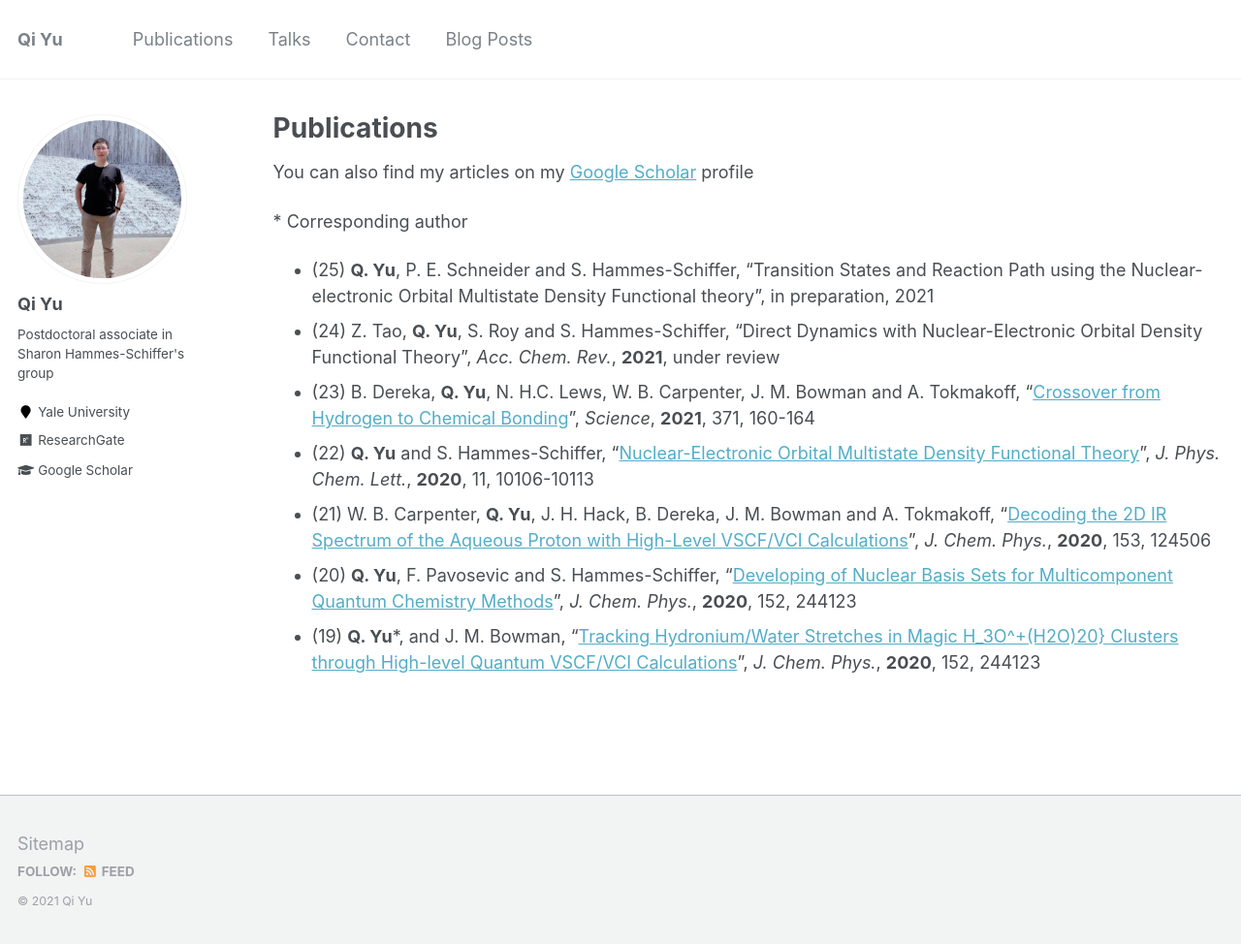
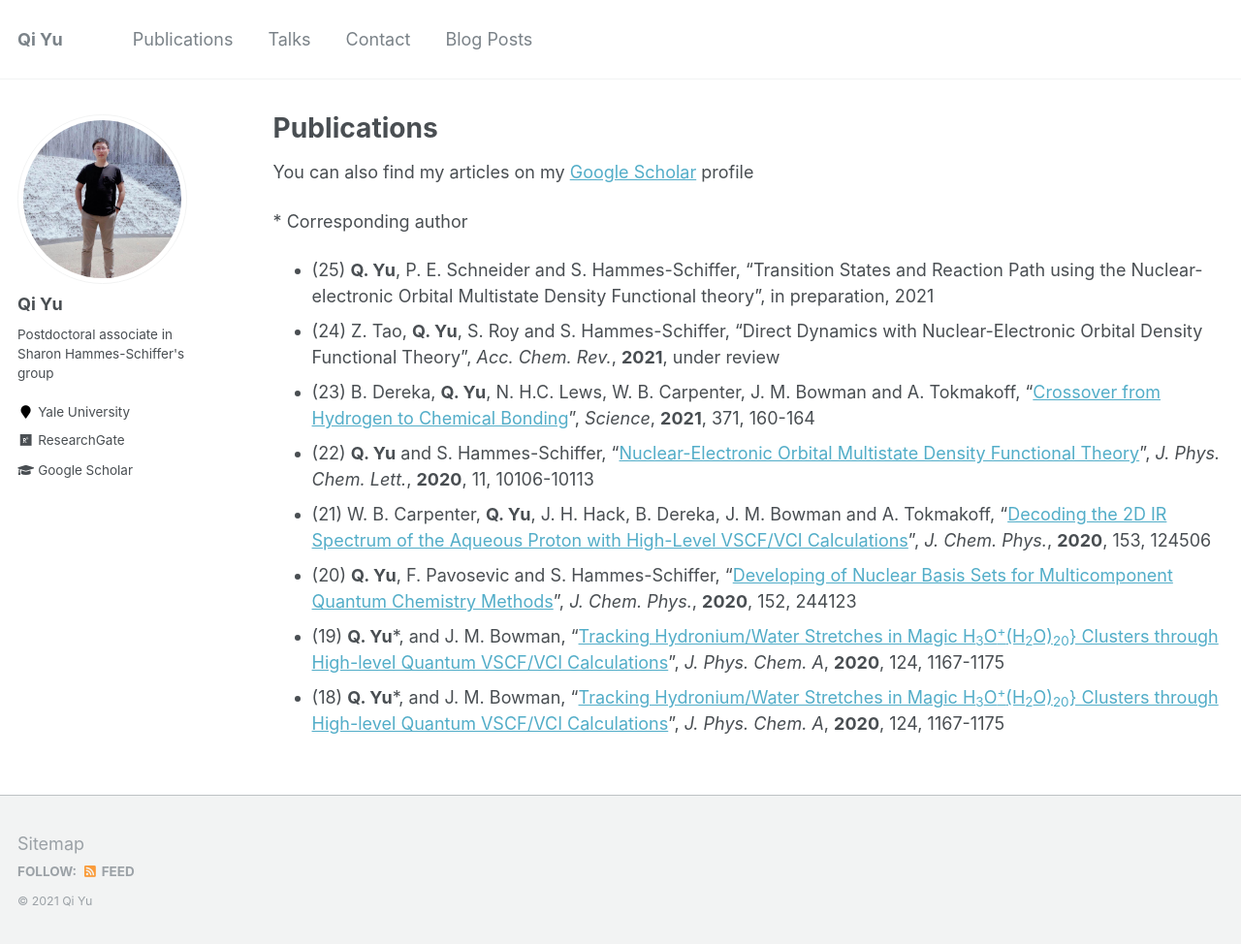
Before and after one commit to qiyuchem/qiyuchem.github.io, a Jekyll site: the page built from _pages/publications.md, in a window 1280 px wide and 976 px high. Shown: the whole window at 97% size. Built offline with Jekyll 4.4.1, drawn with Linux system fonts in a browser that asks for light colours.

Commit message:
Update publications.md

```diff
--- a/_pages/publications.md
+++ b/_pages/publications.md
@@ -14,4 +14,5 @@ You can also find my articles on my [Google Scholar](https://scholar.google.com/
 * (22) **Q. Yu** and S. Hammes-Schiffer, "[Nuclear-Electronic Orbital Multistate Density Functional Theory](https://pubs.acs.org/doi/10.1021/acs.jpclett.0c02923)", *J. Phys. Chem. Lett.*, **2020**, 11, 10106-10113
 * (21) W. B. Carpenter, **Q. Yu**, J. H. Hack, B. Dereka, J. M. Bowman and A. Tokmakoff, "[Decoding the 2D IR Spectrum of the Aqueous Proton with High-Level VSCF/VCI Calculations](https://aip.scitation.org/doi/10.1063/5.0020279)", *J. Chem. Phys.*, **2020**, 153, 124506
 * (20)  **Q. Yu**, F. Pavosevic and S. Hammes-Schiffer, "[Developing of Nuclear Basis Sets for Multicomponent Quantum Chemistry Methods](https://aip.scitation.org/doi/full/10.1063/5.0009233)", *J. Chem. Phys.*, **2020**, 152, 244123
-* (19)  **Q. Yu**\*, and J. M. Bowman, "[Tracking Hydronium/Water Stretches in Magic H_3O^+(H2O)20} Clusters through High-level Quantum VSCF/VCI Calculations](https://aip.scitation.org/doi/full/10.1063/5.0009233)", *J. Chem. Phys.*, **2020**, 152, 244123
+* (19)  **Q. Yu**\*, and J. M. Bowman, "[Tracking Hydronium/Water Stretches in Magic H<sub>3</sub>O<sup>+</sup>(H<sub>2</sub>O)<sub>20</sub>} Clusters through High-level Quantum VSCF/VCI Calculations](https://pubs.acs.org/doi/abs/10.1021/acs.jpca.9b11983)", *J. Phys. Chem. A*, **2020**, 124, 1167-1175
+* (18)  **Q. Yu**\*, and J. M. Bowman, "[Tracking Hydronium/Water Stretches in Magic H<sub>3</sub>O<sup>+</sup>(H<sub>2</sub>O)<sub>20</sub>} Clusters through High-level Quantum VSCF/VCI Calculations](https://pubs.acs.org/doi/abs/10.1021/acs.jpca.9b11983)", *J. Phys. Chem. A*, **2020**, 124, 1167-1175
```
